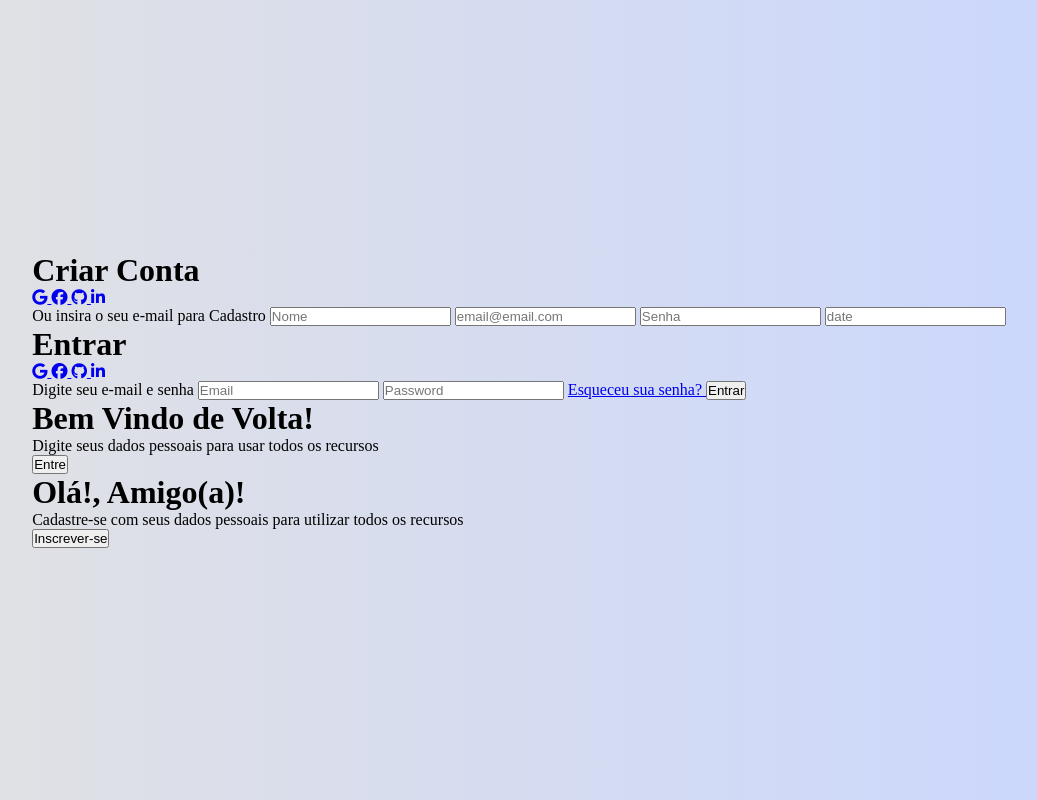
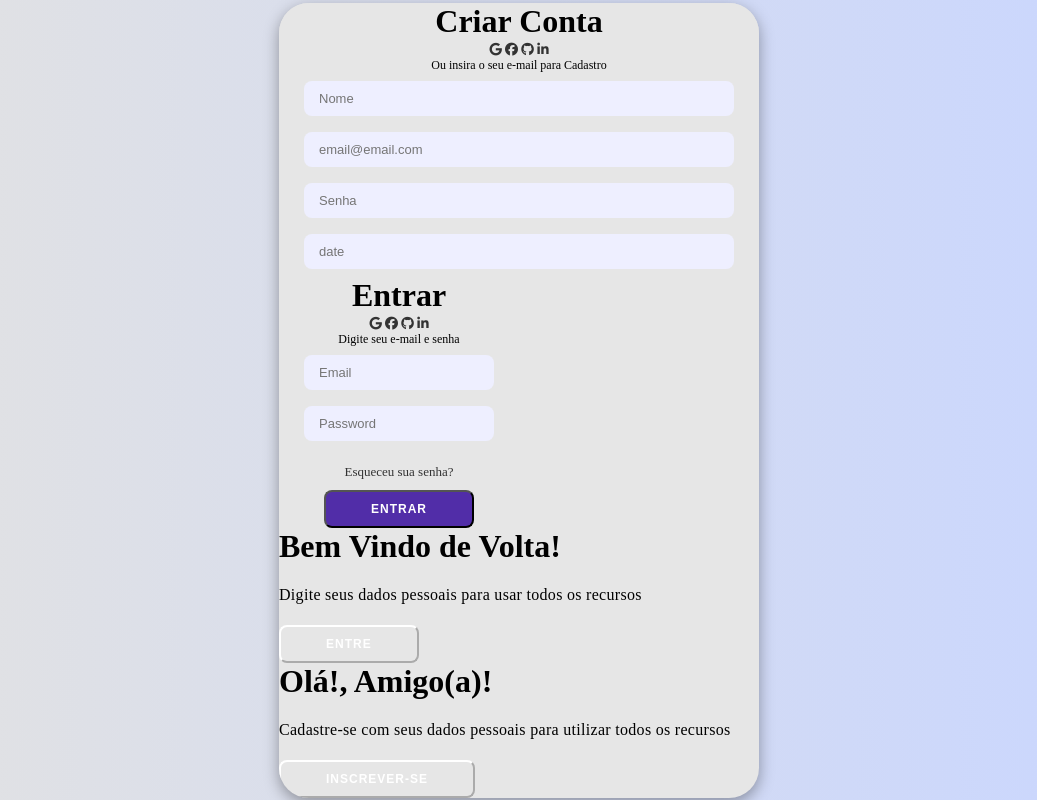
Before and after one commit to Jackson-Timoteo/Login-Screen, a plain HTML site: page index.html in a window 1280 px wide. Shown: the whole page, without its empty margins (121-1158 px from the left). Drawn offline with Linux system fonts and the light colour scheme.

Commit message:
adding styles to the form

```diff
--- a/styles.css
+++ b/styles.css
@@ -13,3 +13,85 @@ body {
     flex-direction: column;
     height: 100vh;
 }
+
+.container {
+    background: #e6e6e6;
+    border-radius: 30px;
+    box-shadow: 0 5px 15px rgba(0,0,0, 0.35);
+    position: relative;
+    overflow: hidden;
+    width: 76px;
+    max-width: 100%;
+    min-width: 480px;
+}
+
+.container p {
+    font-size: 16px;
+    line-height: 20px;
+    letter-spacing: 0.3px;
+    margin: 20px 0;
+}
+
+.container span {
+    font-size: 12px;
+}
+
+.container a {
+    color: #333;
+    font-size: 13px;
+    text-decoration: none;
+    margin: 15px 0 10px;
+
+}
+
+.container button {
+    background: #512da8;
+    color: #fff;
+    font-size: 12px;
+    padding: 10px 45px;
+    border: 1px splid transparent;
+    border-radius: 8px;
+    font-weight:600;
+    letter-spacing: 1px;
+    text-transform: uppercase;
+    cursor: pointer;
+}
+
+.container button.hidden {
+    background: transparent;
+    border-color: #fff;
+}
+
+.container form {
+    background: #e6e6e6;
+    display: flex;
+    align-items: center;
+    justify-content: center;
+    flex-direction: column;
+    padding: 0 40px;
+    height: 100%;
+}
+
+.container input {
+    background: #eeefff;
+    border: 0;
+    margin: 8px 0;
+    padding: 10px 15px;
+    font-size: 13px;
+    border-radius: 8px;
+    width: 100%;
+    outline: none;
+}
+
+.form-contaienr {
+    position: absolute;
+    top: 0;
+    height: 100%;
+    transition: all 0.6s ease-in-out;
+}
+
+.sign-in {
+    left: 0;
+    width: 50%;
+    z-index: 2;
+}
```
